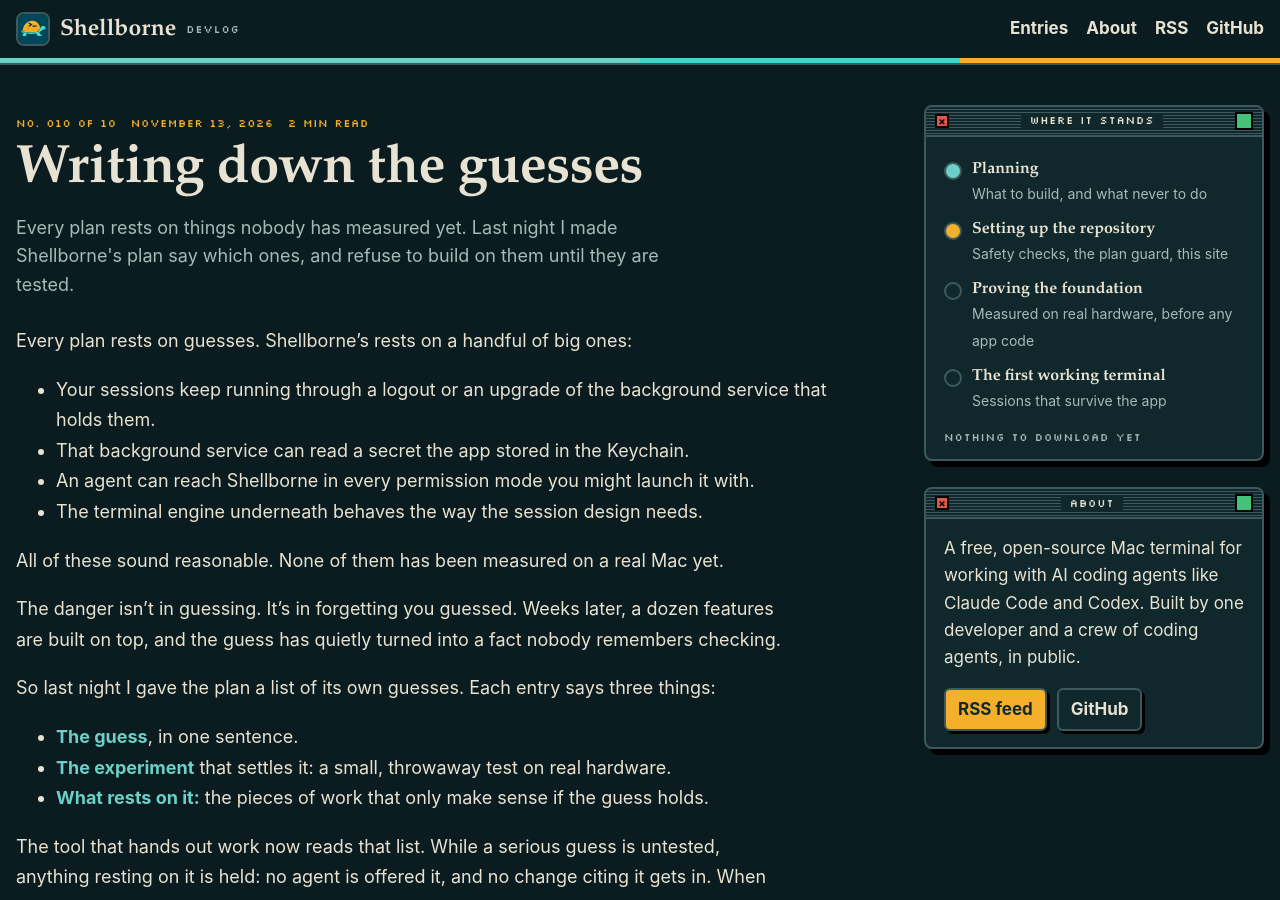
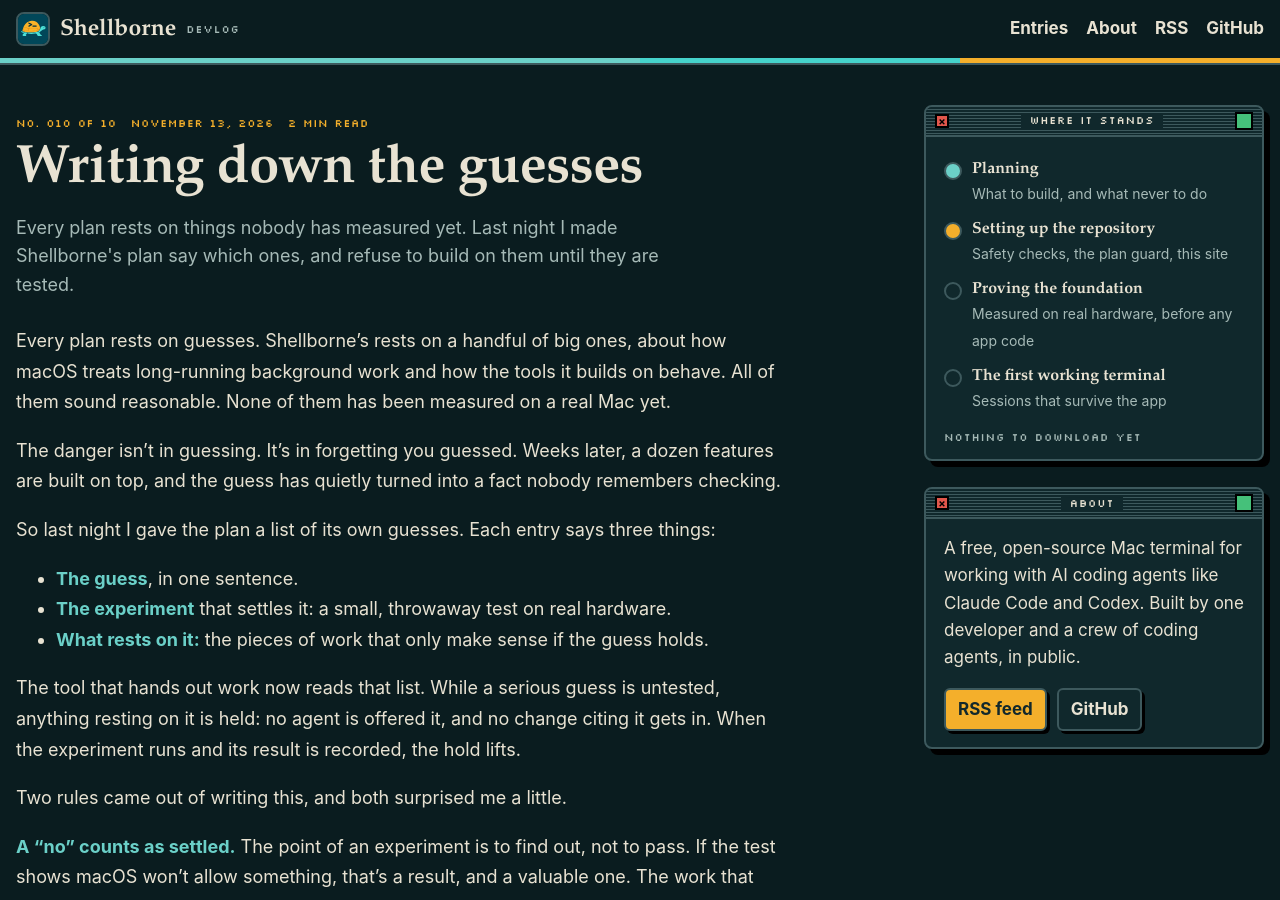
Before and after one commit to VetSecItPro/shellborne, a Jekyll site: the page built from docs/_posts/2026-11-13-writing-down-the-guesses.md, in a window 1280 px wide and 900 px high. Built offline with Jekyll 4.4.1, drawn with Linux system fonts in a browser that asks for light colours.

Commit message:
Devlog: keep the plan's own contents out of two entries
The guesses entry no longer lists the plan's specific assumptions, only
what kind they are; the method is the story. The review entry no longer
claims every block so far had a cross-company review.

Plan-Step: P0.16.1
Signed-off-by: VetSecItPro <176828425+VetSecItPro@users.noreply.github.com>

```diff
--- a/docs/_posts/2026-11-13-writing-down-the-guesses.md
+++ b/docs/_posts/2026-11-13-writing-down-the-guesses.md
@@ -4,14 +4,7 @@ date: 2026-11-13 09:05:00 -0600
 title: Writing down the guesses
 description: Every plan rests on things nobody has measured yet. Last night I made Shellborne's plan say which ones, and refuse to build on them until they are tested.
 ---
-Every plan rests on guesses. Shellborne's rests on a handful of big ones:
-
-- Your sessions keep running through a logout or an upgrade of the background service that holds them.
-- That background service can read a secret the app stored in the Keychain.
-- An agent can reach Shellborne in every permission mode you might launch it with.
-- The terminal engine underneath behaves the way the session design needs.
-
-All of these sound reasonable. None of them has been measured on a real Mac yet.
+Every plan rests on guesses. Shellborne's rests on a handful of big ones, about how macOS treats long-running background work and how the tools it builds on behave. All of them sound reasonable. None of them has been measured on a real Mac yet.
 
 The danger isn't in guessing. It's in forgetting you guessed. Weeks later, a dozen features are built on top, and the guess has quietly turned into a fact nobody remembers checking.
 
```
Also changed, not shown: docs/_posts/2026-11-13-the-reviewer-who-waited-all-night.md (+1 -1 lines).
